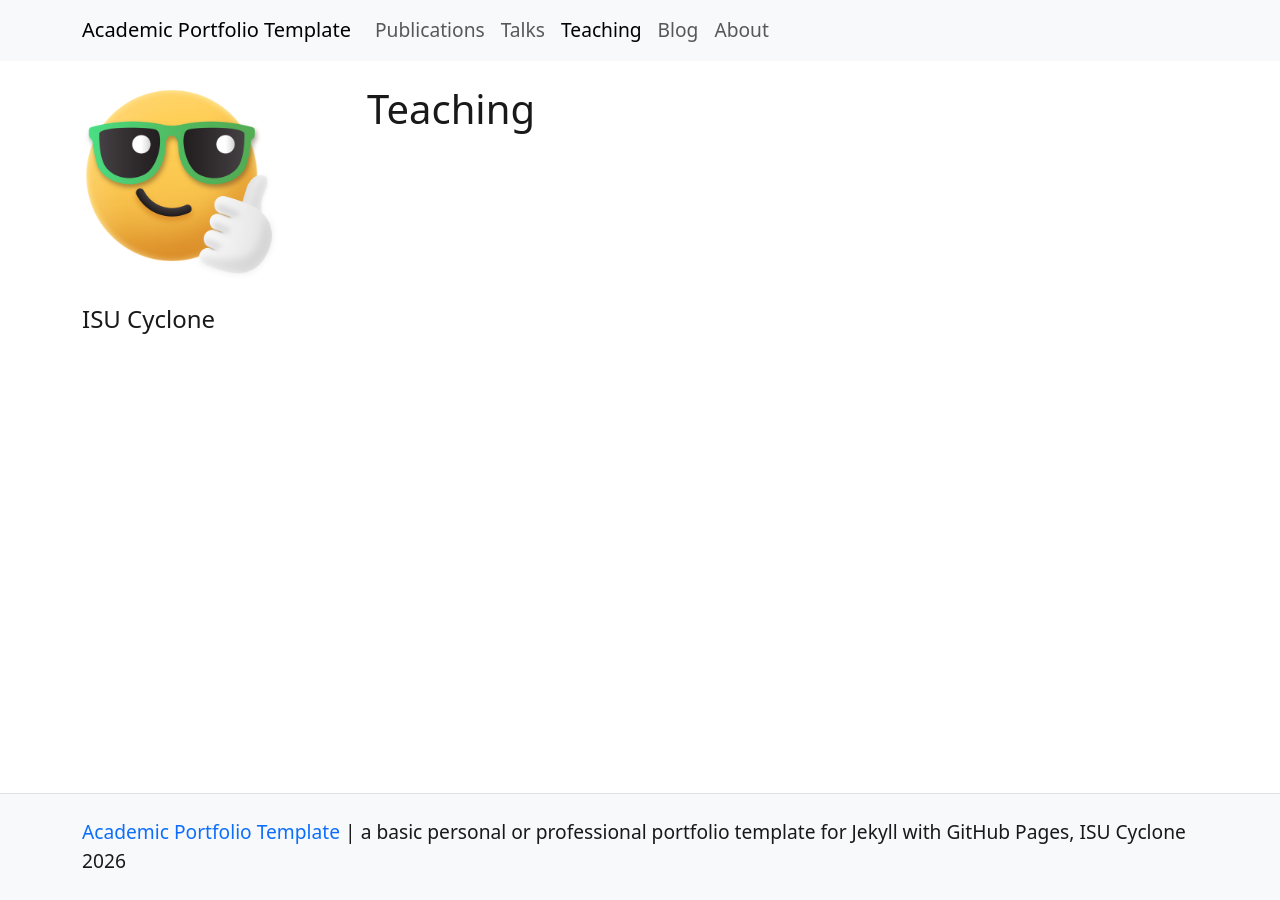
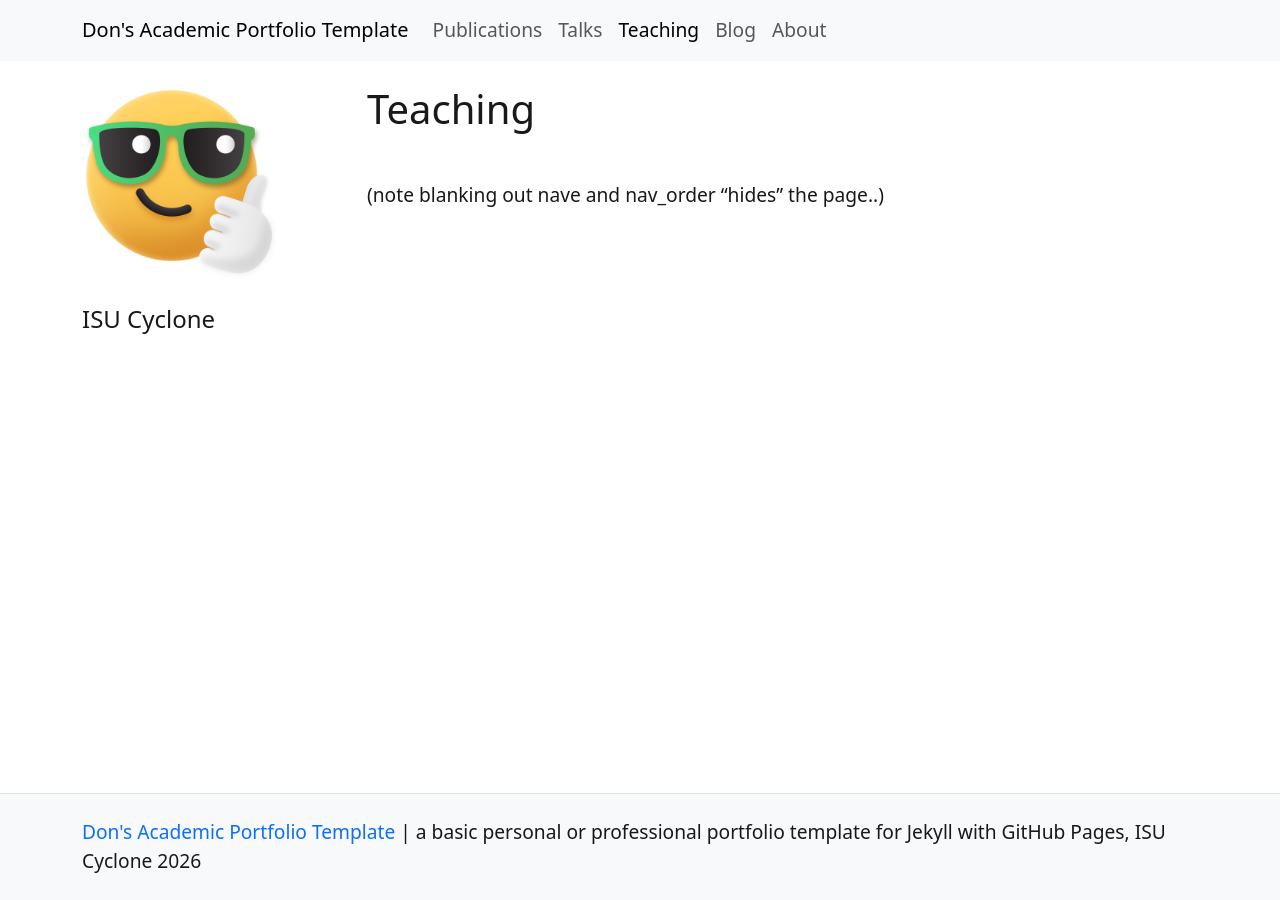
Before and after one commit to noderunner-1stacct/catalyst-portfolio-template, a Jekyll site: the page built from pages/teaching.md, in a window 1280 px wide. Built offline with Jekyll 4.4.1, drawn with Linux system fonts in a browser that asks for light colours; nearby versions of some CDN libraries.

Commit message:
couple first edits

```diff
--- a/_config.yml
+++ b/_config.yml
@@ -9,7 +9,7 @@
 #######
 # SITE SETTINGS
 #
-title: Academic Portfolio Template
+title: Don's Academic Portfolio Template
 description: "a basic personal or professional portfolio template for Jekyll with GitHub Pages"
 year: 2026
 author: ISU Cyclone
--- a/pages/teaching.md
+++ b/pages/teaching.md
@@ -3,3 +3,4 @@ title: Teaching
 nav: Teaching
 nav_order: 3
 ---
+(note blanking out nave and nav_order "hides" the page..)
```
Also changed, not shown: index.md (+11 -1 lines).
